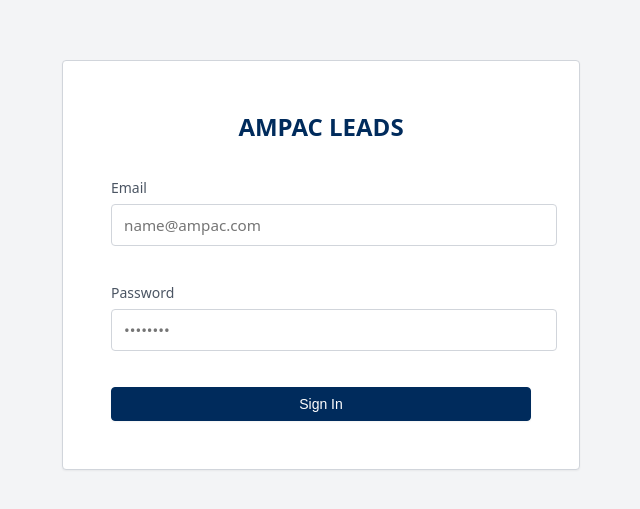
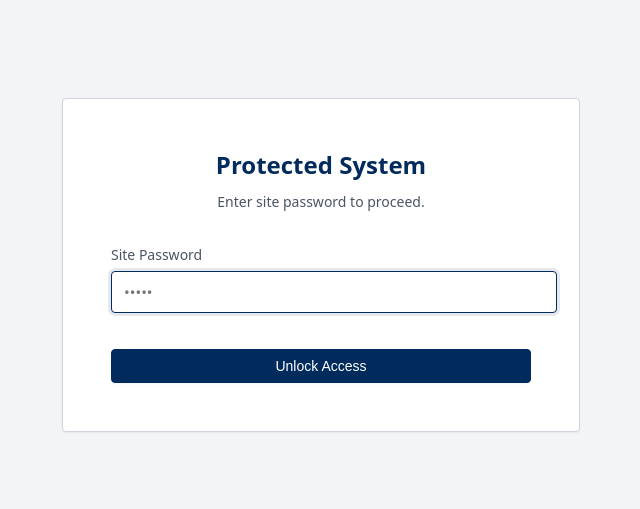
Before and after one commit to Zwin-ux/Leads, a React (Vite) app in the folder apps/client/: page / in a window 1280 px wide. Shown: the part 135-644 px from the top of the page, without its empty margins (319-959 px from the left). Built offline with nearby package versions, Linux system fonts and the light colour scheme; no server answers; what @azure/msal-react would draw is missing.

Commit message:
Feat: Add Global Site Password (Mazen) + Revert Team Password

```diff
--- a/apps/client/src/App.tsx
+++ b/apps/client/src/App.tsx
@@ -9,6 +9,12 @@ import './App.css';
 function App() {
   const [user, setUser] = useState<User | null>(null);
   const [isExcel, setIsExcel] = useState(false);
+
+  const [isSiteUnlocked, setIsSiteUnlocked] = useState(() => {
+    return sessionStorage.getItem("leads_site_unlocked") === "true";
+  });
+  const [sitePassword, setSitePassword] = useState("");
+  const [siteError, setSiteError] = useState<string | null>(null);
 
   // Login Form State
   const [email, setEmail] = useState("");
@@ -46,6 +52,45 @@ function App() {
     setEmail("");
     setPassword("");
   };
+
+  const handleSiteUnlock = (e: React.FormEvent) => {
+    e.preventDefault();
+    if (sitePassword === "Mazen") {
+      setIsSiteUnlocked(true);
+      sessionStorage.setItem("leads_site_unlocked", "true");
+      setSiteError(null);
+    } else {
+      setSiteError("Incorrect site password.");
+    }
+  };
+
+  if (!isSiteUnlocked) {
+    return (
+      <div className="App login-page">
+        <div className="login-container">
+          <div className="login-header">
+            <h1>Protected System</h1>
+            <p style={{ marginTop: '0.5rem' }}>Enter site password to proceed.</p>
+          </div>
+          <form onSubmit={handleSiteUnlock} className="login-form">
+            <div className="form-group">
+              <label>Site Password</label>
+              <input
+                type="password"
+                placeholder="•••••"
+                value={sitePassword}
+                onChange={e => setSitePassword(e.target.value)}
+                required
+                autoFocus
+              />
+            </div>
+            {siteError && <div className="error-message">{siteError}</div>}
+            <button type="submit" className="primary full-width">Unlock Access</button>
+          </form>
+        </div>
+      </div>
+    );
+  }
 
   if (!user) {
     return (
--- a/apps/client/src/services/authService.ts
+++ b/apps/client/src/services/authService.ts
@@ -21,7 +21,7 @@ const TEAM_MEMBERS: User[] = [
     { name: "Mazen Zwin", email: "MZwin@ampac.com", title: "Developer" }
 ];
 
-const SHARED_PASSWORD = "Mazen";
+const SHARED_PASSWORD = "AmPac@504";
 
 export class AuthService {
     login(email: string, password: string): User | null {
```
